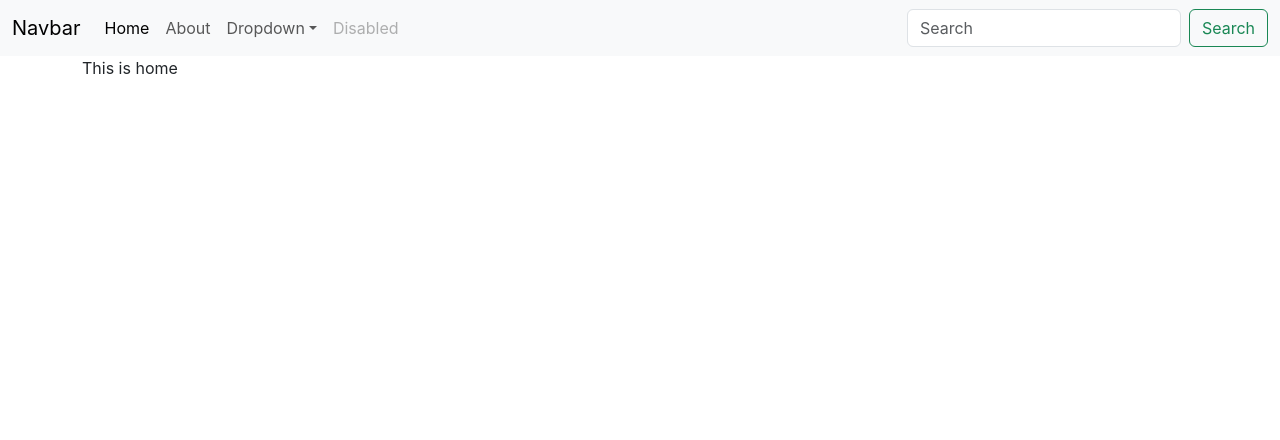
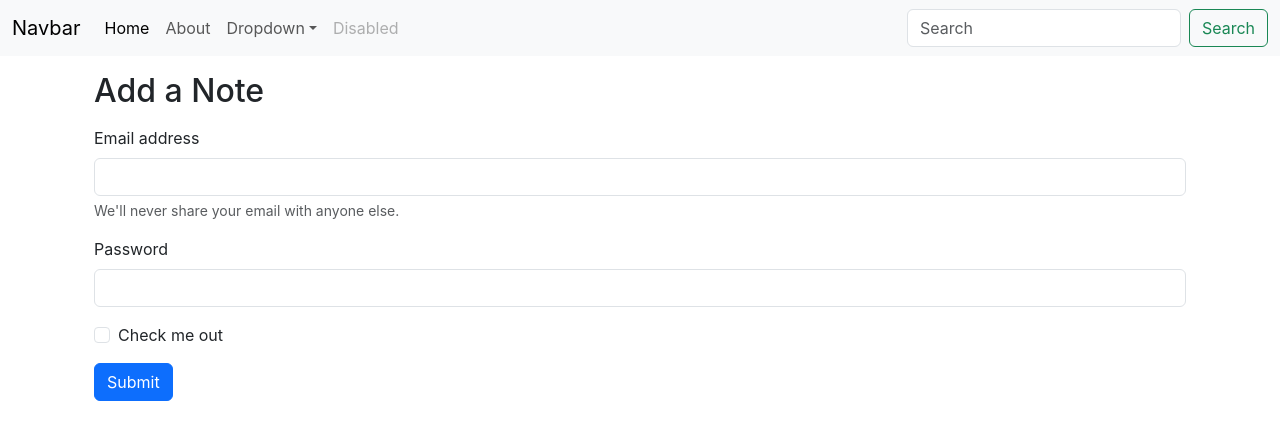
Before and after one commit to TejasShirsath/inotebook, a React (Create React App) app: page / in a window 1280 px wide. Shown: the top 440 px of the page. Built offline with nearby package versions, Linux system fonts and the light colour scheme; the HTML template or start-up script is replaced by a standard one.

Commit message:
Add Example form for note submission in Home component

```diff
--- a/src/components/Home.js
+++ b/src/components/Home.js
@@ -1,11 +1,56 @@
-import React from 'react'
+import React, { useContext } from "react";
+import noteContext from "../context/notes/noteContext";
 
 function Home() {
+  const context = useContext(noteContext);
+  const {notes, setNotes} = context;
   return (
     <div>
-        This is home
+      <div className="container my-3">
+        <h2>Add a Note</h2>
+
+        <form className="my-3">
+          <div class="mb-3">
+            <label for="exampleInputEmail1" class="form-label">
+              Email address
+            </label>
+            <input
+              type="email"
+              class="form-control"
+              id="exampleInputEmail1"
+              aria-describedby="emailHelp"
+            />
+            <div id="emailHelp" class="form-text">
+              We'll never share your email with anyone else.
+            </div>
+          </div>
+          <div class="mb-3">
+            <label for="exampleInputPassword1" class="form-label">
+              Password
+            </label>
+            <input
+              type="password"
+              class="form-control"
+              id="exampleInputPassword1"
+            />
+          </div>
+          <div class="mb-3 form-check">
+            <input
+              type="checkbox"
+              class="form-check-input"
+              id="exampleCheck1"
+            />
+            <label class="form-check-label" for="exampleCheck1">
+              Check me out
+            </label>
+          </div>
+          <button type="submit" class="btn btn-primary">
+            Submit
+          </button>
+        </form>
+      </div>
     </div>
-  )
+  );
 }
 
-export default Home
+export default Home;
```
